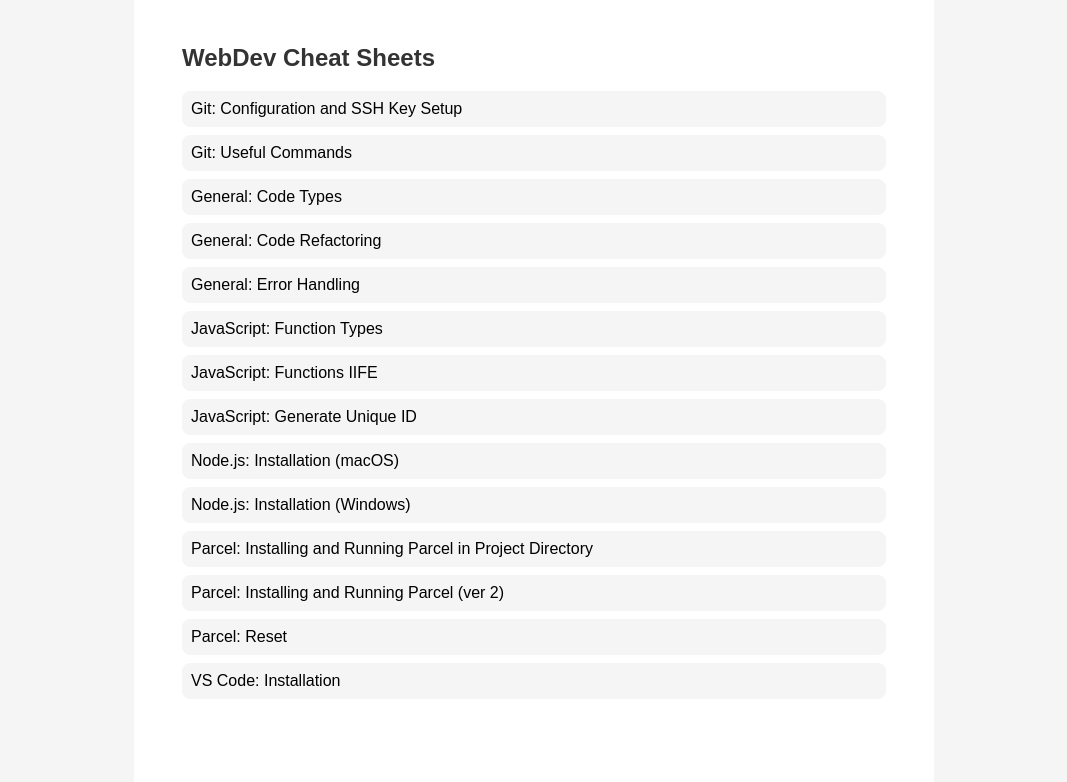
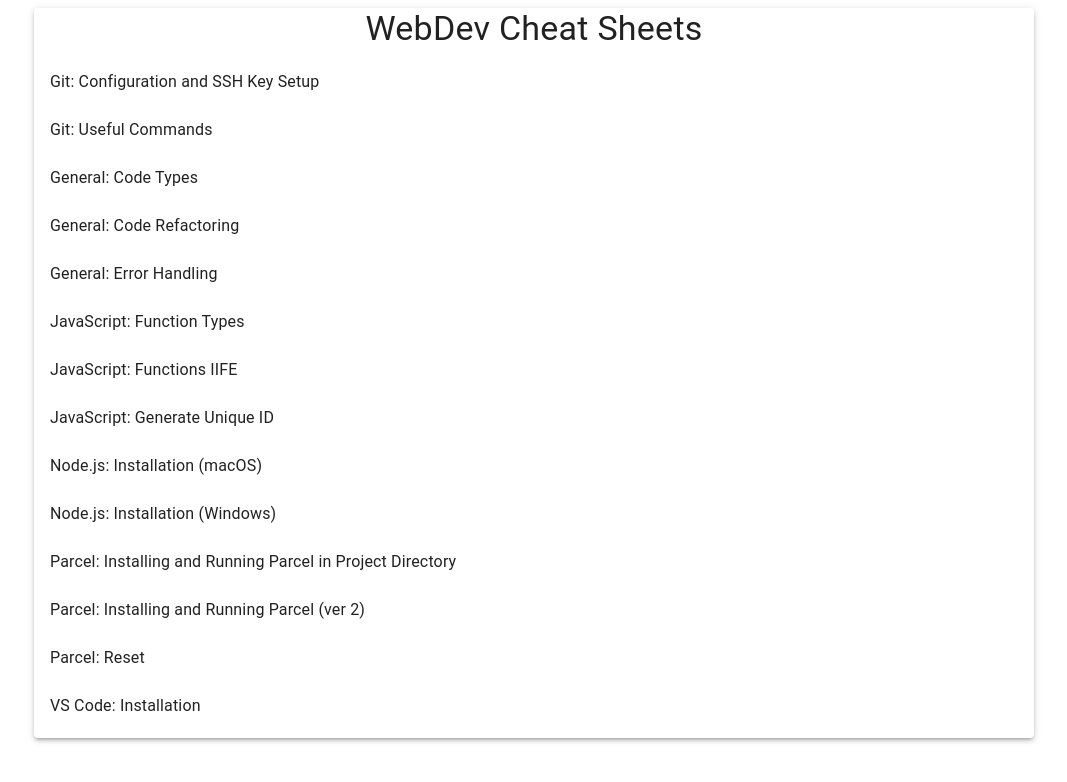
Before and after one commit to sergeymoryakov/cheat-sheets-2024, a React (Vite) app: page / in a window 1280 px wide. Shown: the top 782 px of the page, without its empty margins (106-1173 px from the left). Built offline with nearby package versions, Linux system fonts and the light colour scheme.

Commit message:
set modal component

```diff
--- a/index.html
+++ b/index.html
@@ -4,6 +4,7 @@
         <meta charset="UTF-8" />
         <link rel="icon" type="image/svg+xml" href="favicon.png" />
         <meta name="viewport" content="width=device-width, initial-scale=1.0" />
+        <meta name="viewport" content="initial-scale=1, width=device-width" />
         <title>WebDev Cheat Sheets</title>
     </head>
     <body>
--- a/package.json
+++ b/package.json
@@ -14,6 +14,10 @@
         "deploy": "gh-pages -d dist"
     },
     "dependencies": {
+        "@emotion/react": "^11.11.3",
+        "@emotion/styled": "^11.11.0",
+        "@fontsource/roboto": "^5.0.8",
+        "@mui/material": "^5.15.9",
         "react": "^18.2.0",
         "react-dom": "^18.2.0"
     },
--- a/src/App.tsx
+++ b/src/App.tsx
@@ -1,59 +1,58 @@
-import { Article, articles } from "./articles";
-// import "./App.css";
-import "./styles/reset.css";
-import "./styles/style.css";
-import "./styles/style-text.css";
+import { useState } from "react";
+import Paper from "@mui/material/Paper";
+import Typography from "@mui/material/Typography";
+import List from "@mui/material/List";
+import ListItemButton from "@mui/material/ListItemButton";
+import ListItemText from "@mui/material/ListItemText";
 
-type TitleItemProps = {
-    itemTitle: string;
-};
-
-type TitleListProps = {
-    articles: Article[];
-};
-
-function TitleItem({ itemTitle }: TitleItemProps) {
-    return (
-        <li className="list-item">
-            <button className="list-item-btn">{itemTitle}</button>
-        </li>
-    );
-}
-
-function TitlesList({ articles }: TitleListProps) {
-    return (
-        <ul id="csList" className="cs-list">
-            {articles.map((article) => (
-                <TitleItem key={article.id} itemTitle={article.title} />
-            ))}
-            {/* Error in rendering list of Cheat Sheets */}
-        </ul>
-    );
-}
+import { articles, Article } from "./articles";
+import TransitionsModal from "./Components/TransitionsModal";
 
 function App() {
+    const [isModalOpen, setModalOpen] = useState(false);
+    const [selectedArticle, setSelectedArticle] = useState<Article | null>(
+        null
+    );
+
+    function openModal(article: Article) {
+        console.log("clicked button: ", article.title);
+        setSelectedArticle(article);
+        setModalOpen(true);
+    }
+
     return (
         <>
-            <div className="container">
-                <h1>WebDev Cheat Sheets</h1>
-                <TitlesList articles={articles} />
-            </div>
-            {/*
-            <div id="csPopup" className="cs-popup">
-                <div id="csPopupContent" className="cs-popup-content">
-                    <div className="wrapper-btn" id="wrapperBtn">
-                        <button className="return-btn" id="returnBtn"></button>
-                        <button className="print-btn" id="printBtn"></button>
-                    </div>
-                    <span className="cs-popup-content_title" id="csTitle">
-                        Error printing title
-                    </span>
-                    <span className="cs-popup-content_body" id="csBody">
-                        Error printing body text
-                    </span>
-                </div>
-            </div>
-            */}
+            <Paper
+                elevation={3}
+                sx={{
+                    margin: "auto",
+                    maxWidth: 1000,
+                }}
+            >
+                <Typography variant="h4" align="center">
+                    WebDev Cheat Sheets
+                </Typography>
+                <List>
+                    {articles.map((article) => (
+                        <ListItemButton
+                            key={article.id}
+                            onClick={() => {
+                                openModal(article);
+                            }}
+                        >
+                            <ListItemText primary={article.title} />
+                        </ListItemButton>
+                    ))}
+                    {/* Error in rendering list of Cheat Sheets */}
+                </List>
+            </Paper>
+            {selectedArticle && (
+                <TransitionsModal
+                    article={selectedArticle}
+                    open={isModalOpen}
+                    handleClose={() => setModalOpen(false)}
+                />
+            )}
         </>
     );
 }
--- /dev/null
+++ b/src/Components/TransitionsModal.tsx
@@ -0,0 +1,76 @@
+import Backdrop from "@mui/material/Backdrop";
+import Box from "@mui/material/Box";
+import Modal from "@mui/material/Modal";
+import Fade from "@mui/material/Fade";
+import Typography from "@mui/material/Typography";
+import { Article } from "../articles";
+
+const style = {
+    position: "absolute",
+    top: "50%",
+    left: "50%",
+    transform: "translate(-50%, -50%)",
+    maxWidth: 800,
+    bgcolor: "background.paper",
+    boxShadow: 24,
+    p: 4,
+};
+
+interface TransitionsModalProps {
+    article: Article;
+    open: boolean;
+    handleClose: () => void;
+}
+
+function TransitionsModal({
+    article,
+    open,
+    handleClose,
+}: TransitionsModalProps) {
+    return (
+        <div>
+            <Modal
+                aria-labelledby="transition-modal-title"
+                aria-describedby="transition-modal-description"
+                open={open}
+                onClose={handleClose}
+                closeAfterTransition
+                slots={{ backdrop: Backdrop }}
+                slotProps={{
+                    backdrop: {
+                        timeout: 500,
+                    },
+                }}
+            >
+                <Fade in={open}>
+                    <Box
+                        sx={{
+                            ...style,
+                            width: {
+                                xs: "90%",
+                                sm: "80%",
+                                md: "70%",
+                                lg: "50%",
+                            },
+                            maxHeight: "90vh",
+                            overflowY: "auto",
+                        }}
+                    >
+                        <Typography
+                            id="transition-modal-title"
+                            variant="h6"
+                            component="h2"
+                        >
+                            {article.title}
+                        </Typography>
+                        <Typography
+                            dangerouslySetInnerHTML={{ __html: article.body }}
+                        />
+                    </Box>
+                </Fade>
+            </Modal>
+        </div>
+    );
+}
+
+export default TransitionsModal;
--- a/src/index.tsx
+++ b/src/index.tsx
@@ -1,5 +1,10 @@
 import React from "react";
 import ReactDOM from "react-dom/client";
+// import "@fontsource/roboto/300.css";
+// import "@fontsource/roboto/400.css";
+// import "@fontsource/roboto/500.css";
+// import "@fontsource/roboto/700.css";
+
 import App from "./App.tsx";
 
 ReactDOM.createRoot(document.getElementById("root")!).render(
```
Also changed, not shown: 2 other files (tests, documents, lock files or other folders).
